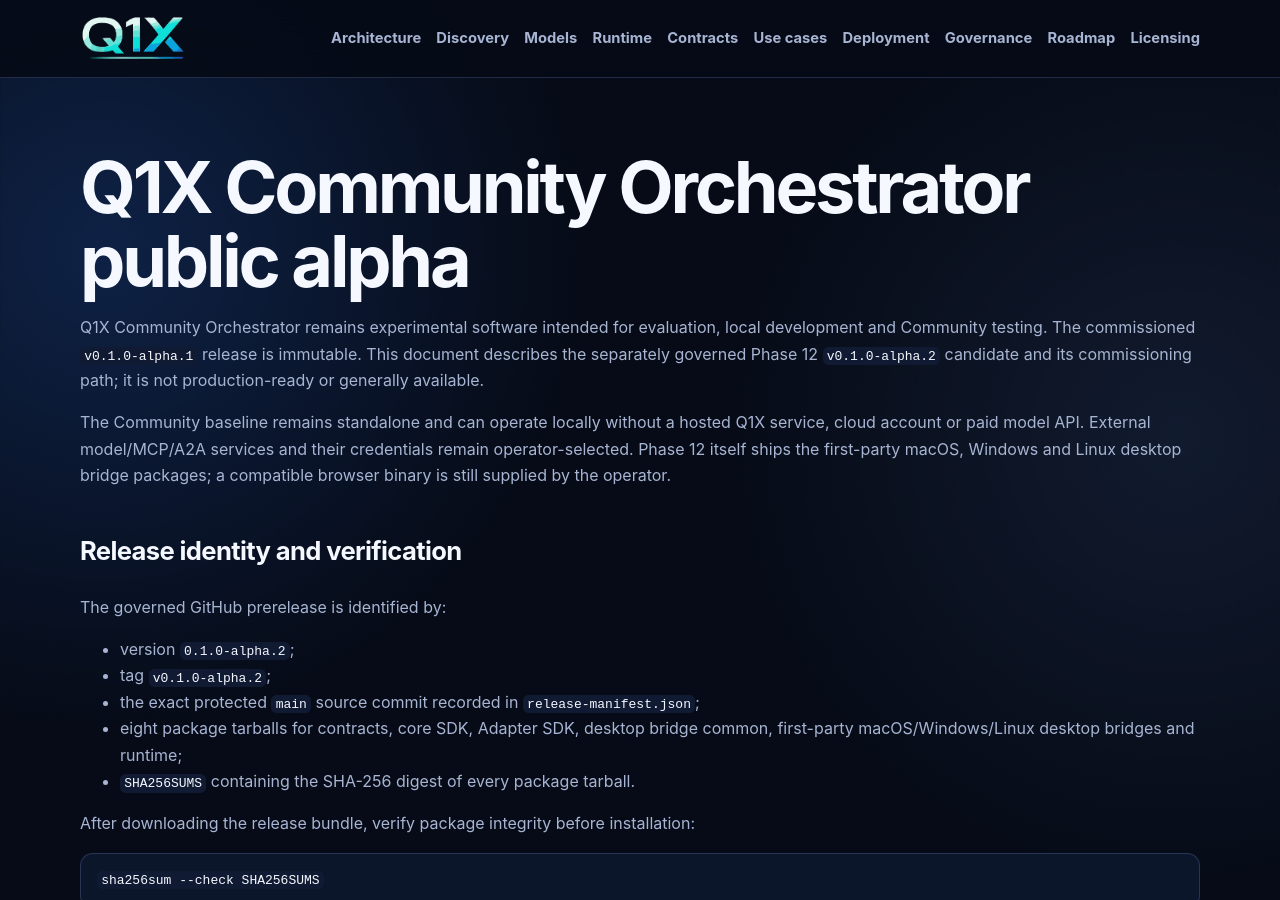
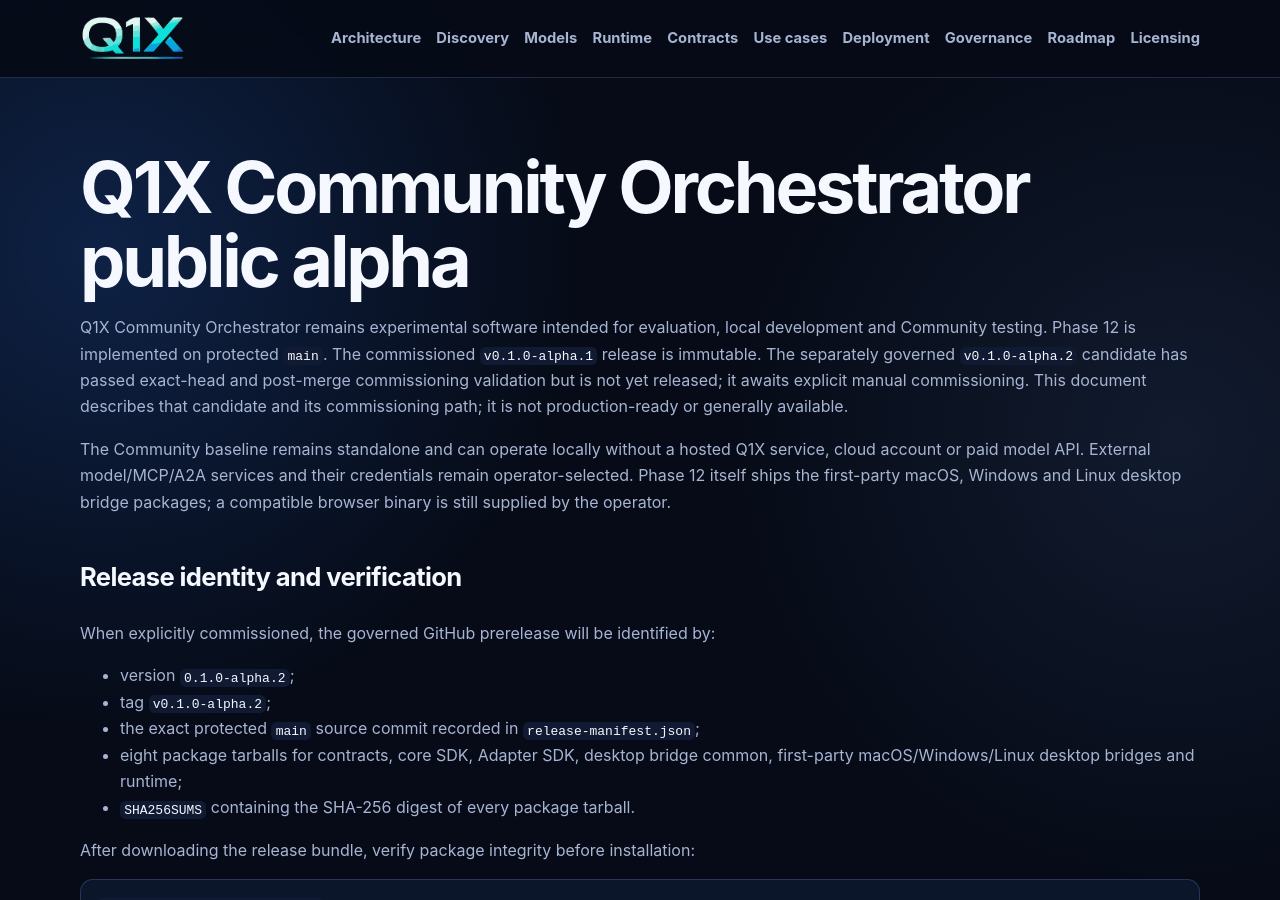
Before and after one commit to Quoralinex/q1x-community-orchestrator, a Jekyll site: the page built from docs/public-alpha.md, in a window 1280 px wide and 900 px high. Built offline with Jekyll 4.4.1, drawn with Linux system fonts in a browser that asks for light colours; our own code applies the rules of GitHub Pages for plain Markdown files.

Commit message:
Docs: close out Phase 12 commissioning (#24)
Reconcile public status text with the completed Phase 12 exact-head and post-merge gates, while preserving the immutable alpha.1 release and accurately describing alpha.2 as validated but not yet explicitly commissioned.

```diff
--- a/docs/public-alpha.md
+++ b/docs/public-alpha.md
@@ -1,12 +1,12 @@
 # Q1X Community Orchestrator public alpha
 
-Q1X Community Orchestrator remains experimental software intended for evaluation, local development and Community testing. The commissioned `v0.1.0-alpha.1` release is immutable. This document describes the separately governed Phase 12 `v0.1.0-alpha.2` candidate and its commissioning path; it is not production-ready or generally available.
+Q1X Community Orchestrator remains experimental software intended for evaluation, local development and Community testing. Phase 12 is implemented on protected `main`. The commissioned `v0.1.0-alpha.1` release is immutable. The separately governed `v0.1.0-alpha.2` candidate has passed exact-head and post-merge commissioning validation but is not yet released; it awaits explicit manual commissioning. This document describes that candidate and its commissioning path; it is not production-ready or generally available.
 
 The Community baseline remains standalone and can operate locally without a hosted Q1X service, cloud account or paid model API. External model/MCP/A2A services and their credentials remain operator-selected. Phase 12 itself ships the first-party macOS, Windows and Linux desktop bridge packages; a compatible browser binary is still supplied by the operator.
 
 ## Release identity and verification
 
-The governed GitHub prerelease is identified by:
+When explicitly commissioned, the governed GitHub prerelease will be identified by:
 
 - version `0.1.0-alpha.2`;
 - tag `v0.1.0-alpha.2`;
```
Also changed, not shown: docs/index.md (+1 -1 lines), docs/known-limitations.md (+2 -2 lines), docs/product-usability.md (+1 -1 lines), docs/roadmap.md (+2 -2 lines), tests/phase12-claims.test.mjs (+12 -0 lines), README.md.
